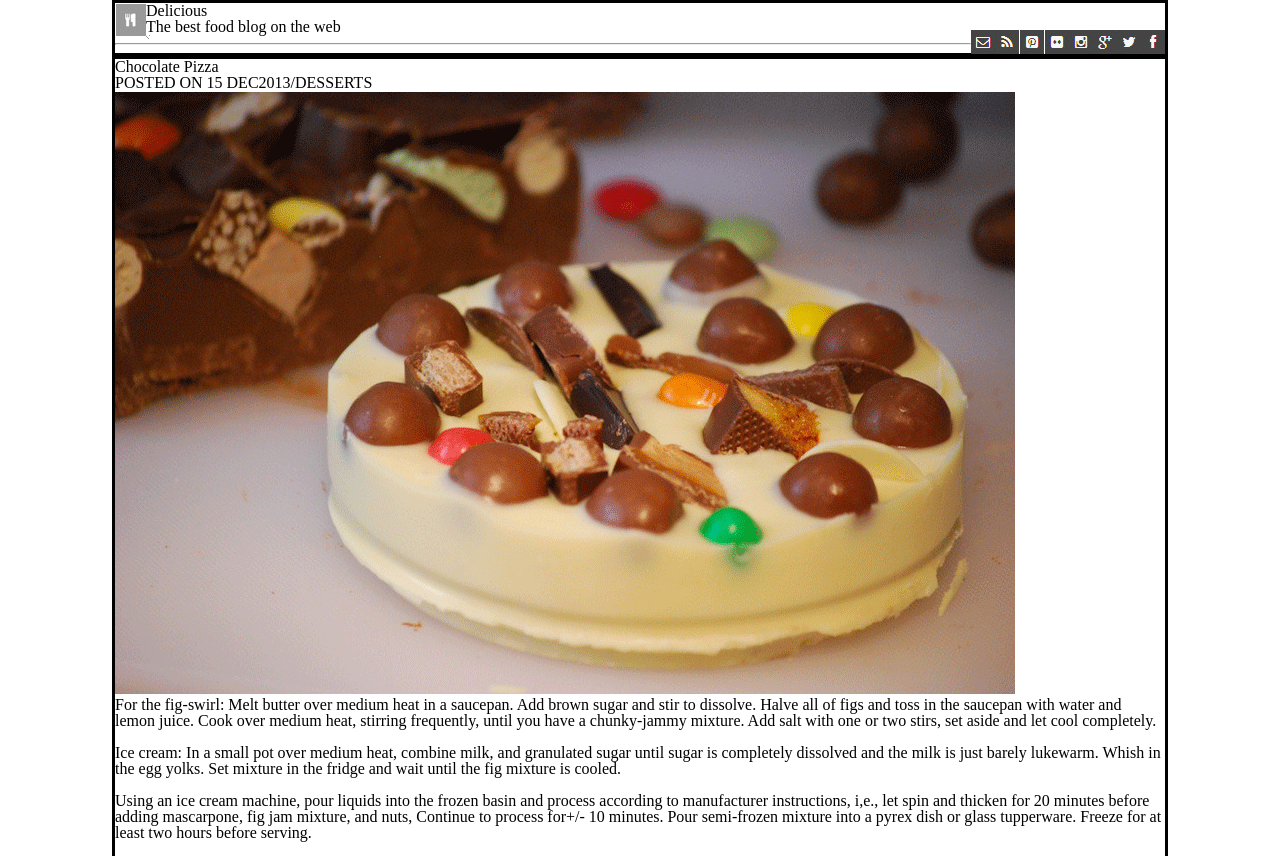
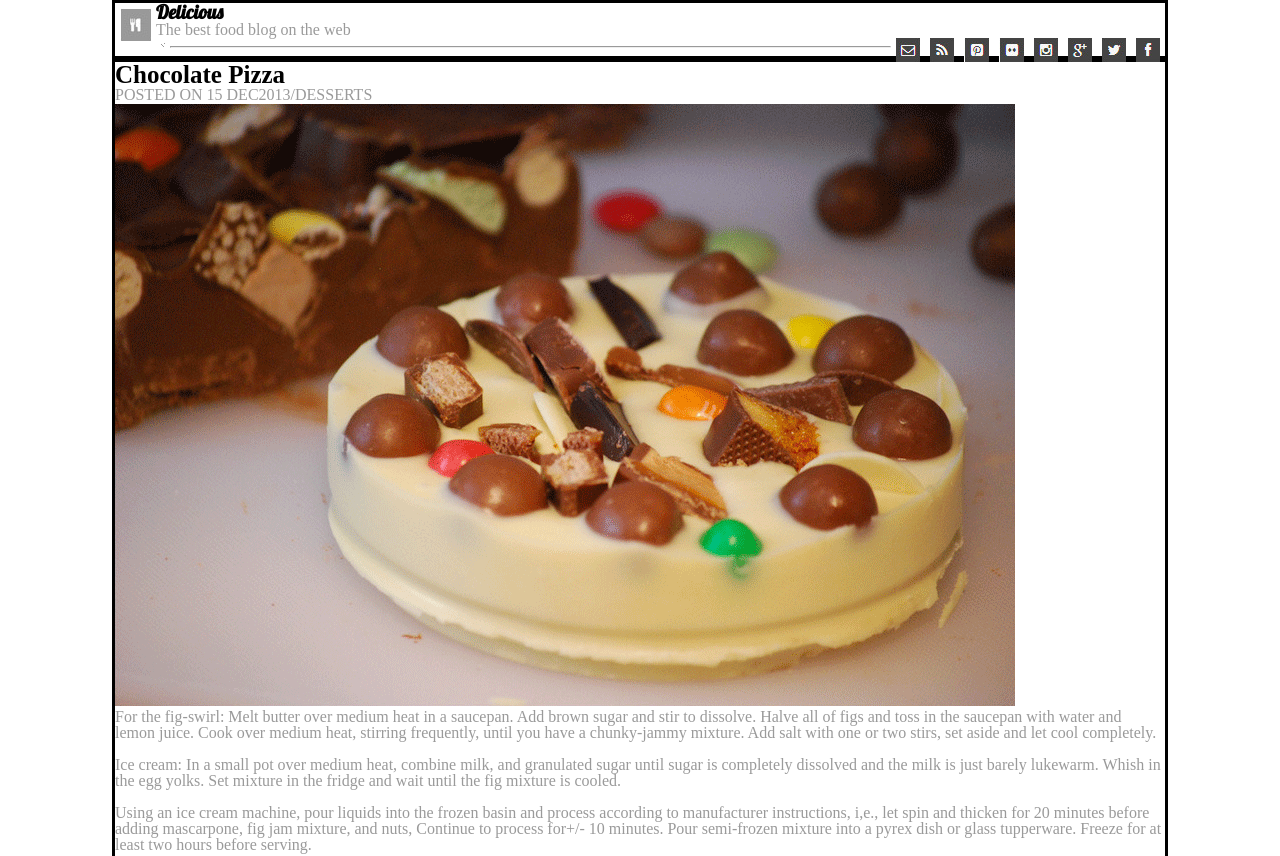
Before and after one commit to Arthur-Lozano/chocolate-pizza, a plain HTML site: page index.html in a window 1280 px wide. Shown: the top 856 px of the page. Drawn offline with Linux system fonts and the light colour scheme; a web font is replaced by a local one.

Commit message:
css work

```diff
--- a/css/style.css
+++ b/css/style.css
@@ -1,6 +1,16 @@
+#dtext {
+  font-family: 'Lobster', cursive;
+  font-weight: bold;
+  font-size: larger;
+}
+
+p {
+  color: #9a9a9a;
+}
 
 nav img {
   float: left;
+  padding: 5px;
 }
 
 li img {
@@ -13,6 +23,11 @@ header {
   width: 1050px;
   border: solid black;
 }
+h2 {
+  font-size: 25px;
+  font-weight: bolder;
+}
+
 main {
   margin: auto;
   width: 1050px;
--- a/index.html
+++ b/index.html
@@ -6,13 +6,14 @@
   <link rel="stylesheet" href="css/reset.css">
   <link rel="stylesheet" href="css/style.css">
   <link href="https://fonts.googleapis.com/css2?family=Piazzolla:wght@200&display=swap" rel="stylesheet">
+  <link href="https://fonts.googleapis.com/css2?family=Lobster&display=swap" rel="stylesheet">
   <title>Document</title>
 </head>
 <body>
   <header>
   <nav>
     <img src="img/small-logo.png" title="logo" alt="logo">
-    <p>Delicious</p>
+    <h1 id="dtext">Delicious</h1>
     <p>The best food blog on the web</p>
     <ul>
       <li><img src="img/fb-icon.png" title="logo" alt="logo"></li>
@@ -29,7 +30,7 @@
   <hr>
 </header>
   <main>
-    <h1>Chocolate Pizza</h1>
+    <h2>Chocolate Pizza</h2>
     <p>POSTED ON 15 DEC2013/DESSERTS</p>
     <img src="img/choco-pizza.png" title="logo" alt="logo">
     <p>For the fig-swirl: Melt butter over medium heat in a saucepan. Add brown sugar and stir to dissolve. Halve all of figs and toss in the saucepan with water and lemon juice. Cook over medium heat, stirring frequently, until you have a chunky-jammy mixture. Add salt with one or two stirs, set aside and let cool completely.</p><br>
```
